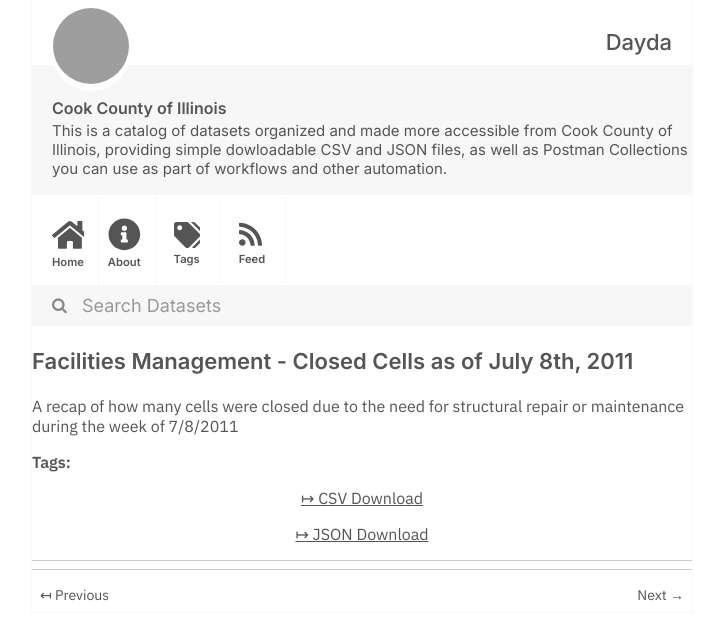
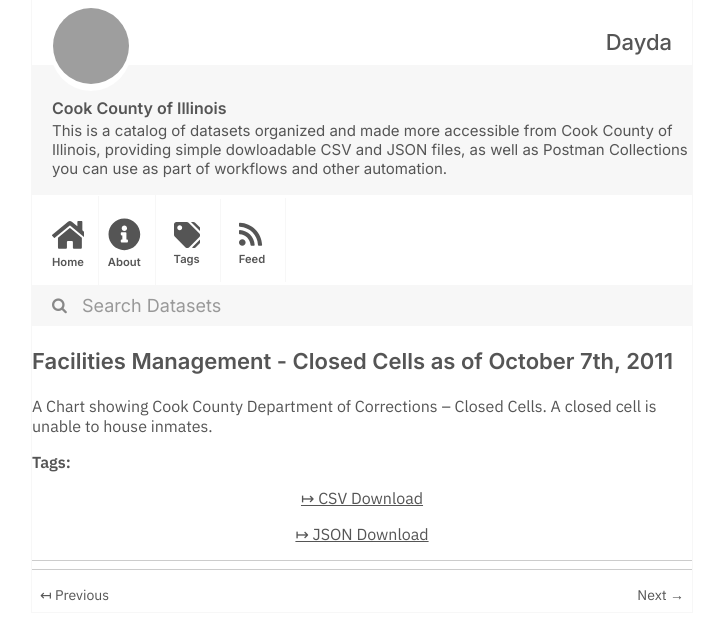
Before and after one commit to dayda-entities/cook-county-of-illinois, a Jekyll site: the page built from _posts/2020-11-10-facilities-management-closed-c.md, in a window 1280 px wide, cut to the strip 0-640 px from the top of the page. Shown: the whole strip, without its empty margins (278-996 px from the left). Built offline with Jekyll 4.4.1, drawn with Linux system fonts in a browser that asks for light colours; grey boxes are pictures that could not be loaded.

Commit message:
Publish Data

```diff
--- a/_posts/2020-11-10-facilities-management-closed-c.md
+++ b/_posts/2020-11-10-facilities-management-closed-c.md
@@ -1,17 +1,17 @@
 ---
-title: 'Facilities Management - Closed Cells as of July 8th, 2011'
-created: '2020-11-10T16:57:43.868035'
-modified: '2020-11-10T16:57:43.868046'
+title: 'Facilities Management - Closed Cells as of October 7th, 2011'
+created: '2020-11-10T16:57:46.528592'
+modified: '2020-11-10T16:57:46.528602'
 state: active
 type: dataset
 tags: []
 groups:
   - Local Government
 csv_url: >-
-  https://datacatalog.cookcountyil.gov/api/views/phn5-wths/rows.csv?accessType=DOWNLOAD
+  https://datacatalog.cookcountyil.gov/api/views/rm2k-d6xs/rows.csv?accessType=DOWNLOAD
 json_url: >-
-  https://datacatalog.cookcountyil.gov/api/views/phn5-wths/rows.json?accessType=DOWNLOAD
+  https://datacatalog.cookcountyil.gov/api/views/rm2k-d6xs/rows.json?accessType=DOWNLOAD
 layout: post
 
 ---
-A recap of how many cells were closed due to the need for structural repair or maintenance during the week of 7/8/2011
+A Chart showing Cook County Department of Corrections -- Closed Cells. A closed cell is unable to house inmates.
```
